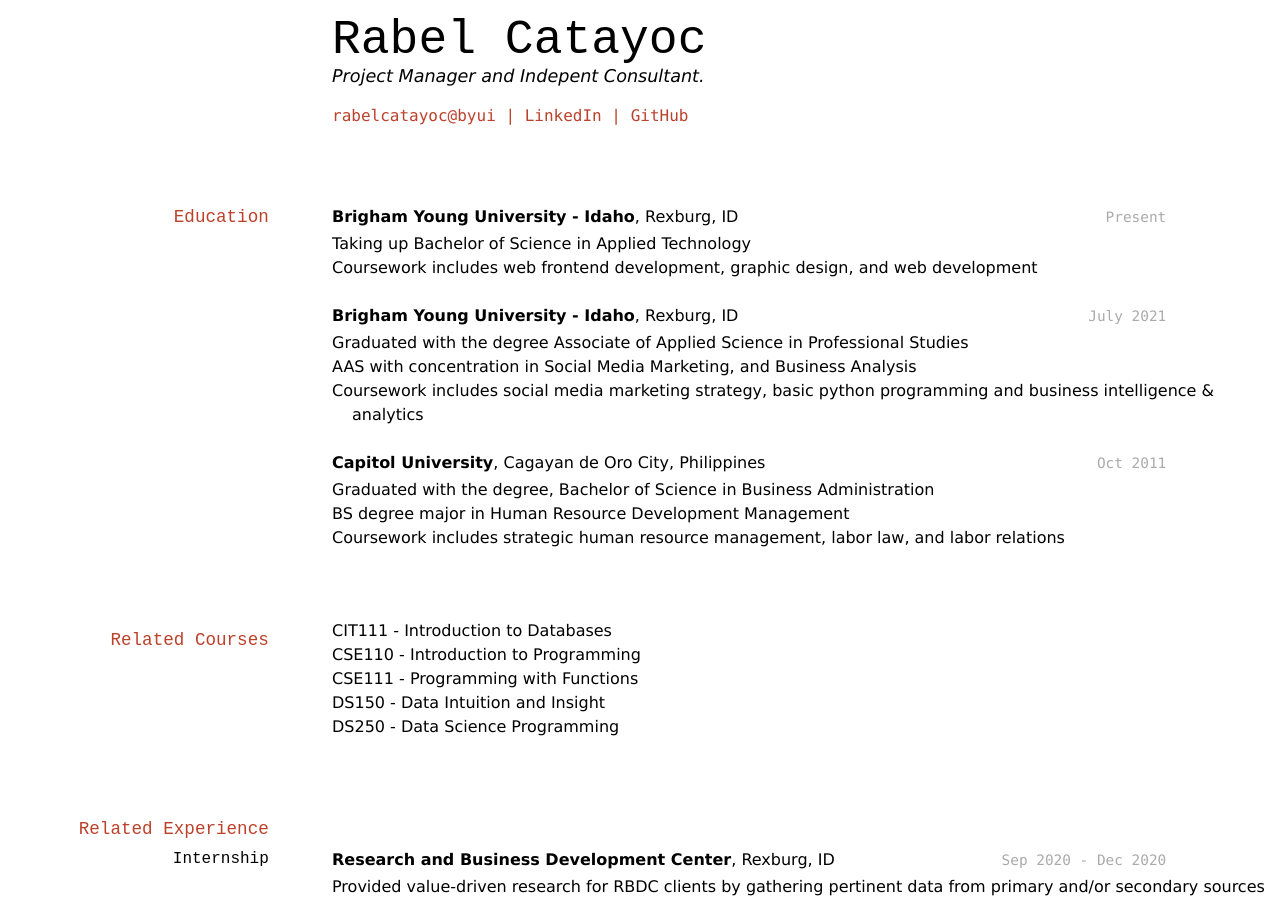
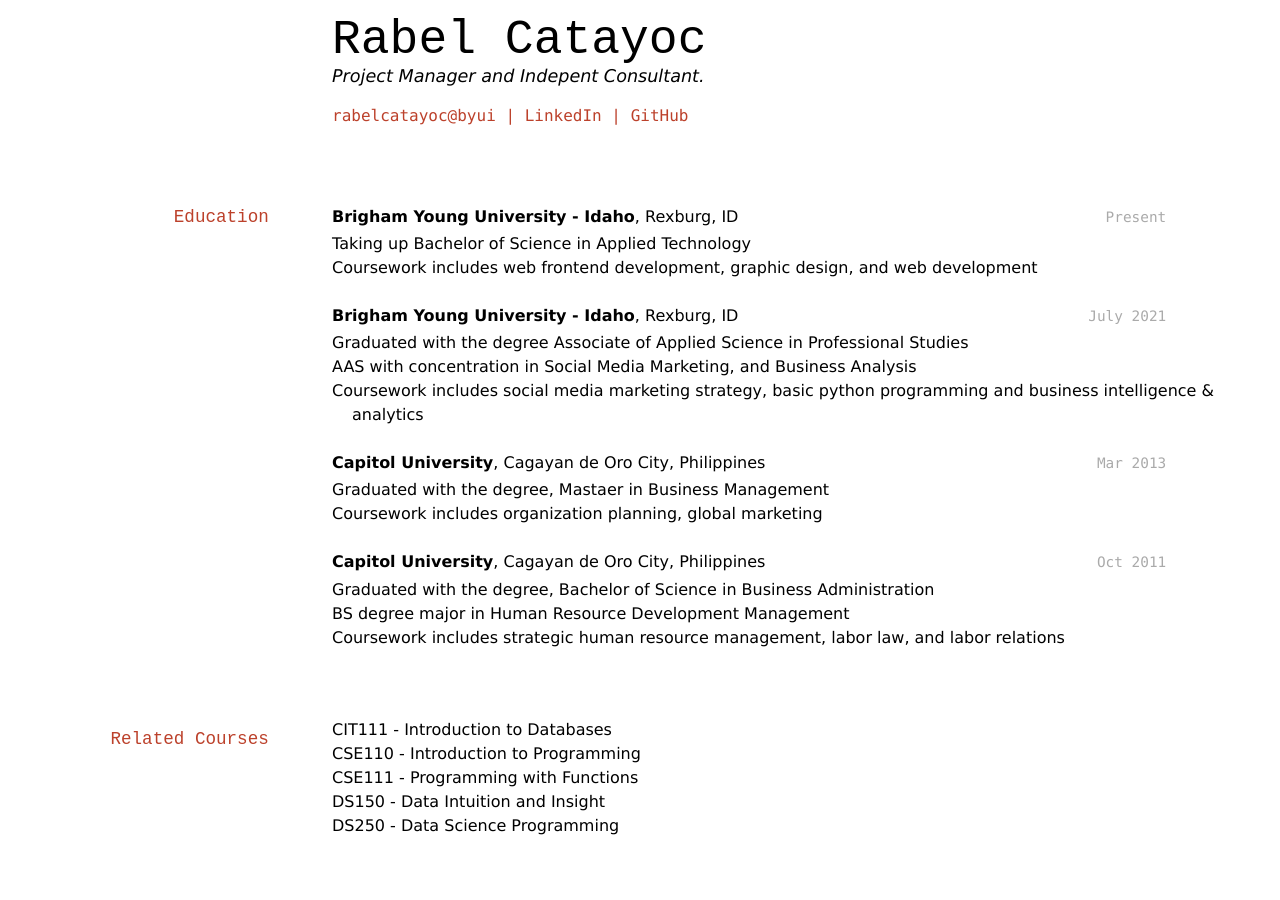
Before and after one commit to rabbyui/rcatayoc-resume, a Jekyll site: the page built from docs/index.md, in a window 1280 px wide and 900 px high. Built offline with Jekyll 4.4.1, drawn with Linux system fonts in a browser that asks for light colours.

Commit message:
Update index.md

```diff
--- a/docs/index.md
+++ b/docs/index.md
@@ -27,6 +27,12 @@ __Brigham Young University - Idaho__, Rexburg, ID
 - Graduated with the degree Associate of Applied Science in Professional Studies
 - AAS with concentration in Social Media Marketing, and Business Analysis
 - Coursework includes social media marketing strategy, basic python programming and business intelligence & analytics
+
+`Mar 2013`
+__Capitol University__, Cagayan de Oro City, Philippines
+
+- Graduated with the degree, Mastaer in Business Management
+- Coursework includes organization planning, global marketing
 
 `Oct 2011`
 __Capitol University__, Cagayan de Oro City, Philippines
```
